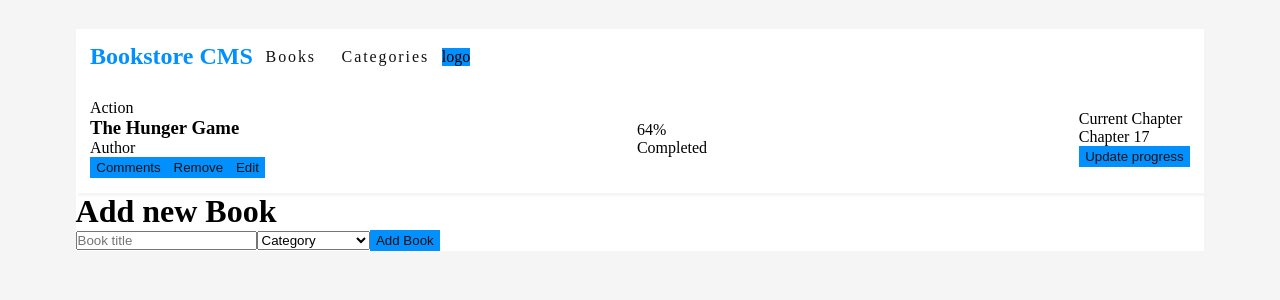
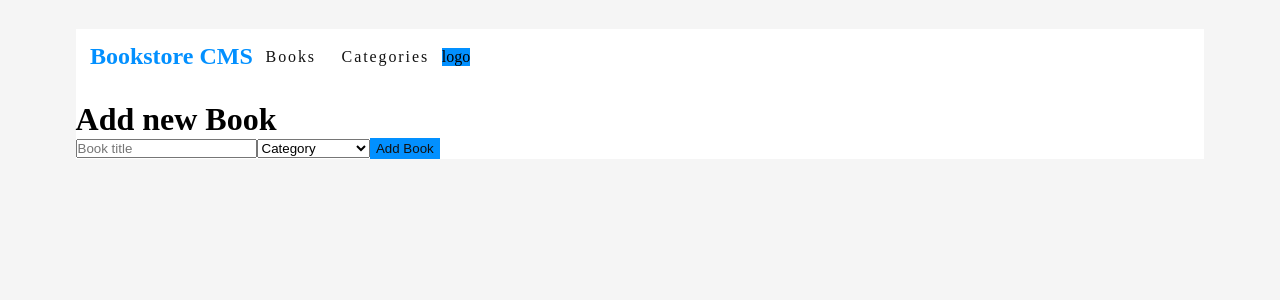
Before and after one commit to aradradev/bookstore, a React (Create React App) app: page / in a window 1280 px wide. Shown: the top 300 px of the page. Built offline with nearby package versions, Linux system fonts and the light colour scheme.

Commit message:
setup redux toolkit

```diff
--- a/package.json
+++ b/package.json
@@ -3,12 +3,14 @@
   "version": "0.1.0",
   "private": true,
   "dependencies": {
+    "@reduxjs/toolkit": "^1.9.5",
     "@testing-library/jest-dom": "^5.16.5",
     "@testing-library/react": "^13.4.0",
     "@testing-library/user-event": "^13.5.0",
     "prop-types": "^15.8.1",
     "react": "^18.2.0",
     "react-dom": "^18.2.0",
+    "react-redux": "^8.1.1",
     "react-router-dom": "^6.14.1",
     "react-scripts": "^5.0.1",
     "web-vitals": "^2.1.4"
--- a/src/components/AddNewBook.js
+++ b/src/components/AddNewBook.js
@@ -1,7 +1,9 @@
 import React, { useState } from 'react';
 
-function AddNewBook() {
+// eslint-disable-next-line react/prop-types
+function AddNewBook({ onAdd }) {
   const categories = ['Category', 'Economy', 'Action', 'Science Fiction'];
+
   const [category, setCategory] = useState('Category');
   const [title, setTitle] = useState('');
   const handleCategory = (e) => {
@@ -9,18 +11,22 @@ function AddNewBook() {
   };
 
   const handleSubmit = (e) => {
-    const newBook = e.target.value;
-    setTitle(newBook);
+    e.preventDefault();
+    if (title.trim() !== '') {
+      onAdd(title, category);
+      setTitle('');
+    }
   };
 
   return (
     <div className="form-input">
       <h1>Add new Book</h1>
+      <form onSubmit={handleSubmit}>
         <input
           type="text"
           placeholder="Book title"
           value={title}
-        onChange={handleSubmit}
+          onChange={(e) => setTitle(e.target.value)}
         />
         <select
           name="category"
@@ -32,9 +38,8 @@ function AddNewBook() {
             <option key={category}>{category}</option>
           ))}
         </select>
-      <button type="button" onSubmit={(e) => setTitle(e.target.value)}>
-        Add Book
-      </button>
+        <button type="button">Add Book</button>
+      </form>
     </div>
   );
 }
--- /dev/null
+++ b/src/components/Book.js
@@ -0,0 +1,35 @@
+/* eslint-disable react/prop-types */
+import React from 'react';
+
+const Book = ({
+  id, title, category, onDelete,
+}) => {
+  const handleDelete = () => {
+    onDelete(id);
+  };
+  return (
+    <div className="row">
+      <div className="cols-m1">
+        <p>{category}</p>
+        <h3>{title}</h3>
+        <p>Author</p>
+        <button type="button">Comments</button>
+        <button type="button" onClick={handleDelete}>
+          Remove
+        </button>
+        <button type="button">Edit</button>
+      </div>
+      <div className="cols-m2">
+        <div className="circle"> </div>
+        <p>64%</p>
+        <p>Completed</p>
+      </div>
+      <div className="cols-m3">
+        <p>Current Chapter</p>
+        <p>Chapter 17</p>
+        <button type="button">Update Progress</button>
+      </div>
+    </div>
+  );
+};
+export default Book;
--- a/src/components/BooksContainer.js
+++ b/src/components/BooksContainer.js
@@ -1,32 +1,41 @@
-import React from 'react';
+import React, { useState } from 'react';
 import AddNewBook from './AddNewBook';
+import Book from './Book';
 
-const BooksContainer = () => (
-  <div className="booksContainer">
-    <div className="rows">
-      <div className="row">
-        <div className="cols-m1">
-          <p>Action</p>
-          <h3>The Hunger Game</h3>
-          <p>Author</p>
-          <button type="button">Comments</button>
-          <button type="button">Remove</button>
-          <button type="button">Edit</button>
-        </div>
-        <div className="cols-m2">
-          <div className="circle"> </div>
-          <p>64%</p>
-          <p>Completed</p>
-        </div>
-        <div className="cols-m3">
-          <p>Current Chapter</p>
-          <p>Chapter 17</p>
-          <button type="button">Update progress</button>
+const BooksContainer = () => {
+  const [books, setBooks] = useState([]);
+
+  const handleDeleteBook = (id) => {
+    setBooks(books.filter((book) => book.id !== id));
+  };
+
+  const handleAddBook = (title, category) => {
+    const newBook = {
+      id: Date.now(),
+      title,
+      category,
+    };
+    setBooks((prevBooks) => [...prevBooks, newBook]);
+  };
+
+  return (
+    <div className="booksContainer">
+      <div className="rows">
+        <div className="book-container">
+          {books.map((book) => (
+            <Book
+              key={book.id}
+              id={book.id}
+              title={book.title}
+              category={book.category}
+              onDelete={handleDeleteBook}
+            />
+          ))}
         </div>
       </div>
+
+      <AddNewBook onAdd={handleAddBook} />
     </div>
-
-    <AddNewBook />
-  </div>
-);
+  );
+};
 export default BooksContainer;
--- /dev/null
+++ b/src/features/books/booksSlice.js
@@ -0,0 +1,17 @@
+import { createSlice } from '@reduxjs/toolkit';
+
+const initialState = {
+  books: [],
+};
+const booksSlice = createSlice({
+  name: 'book',
+  initialState,
+  reducers: {
+    addBook: (state, action) => {
+      state.books.push(action.payload);
+    },
+  },
+});
+export const { addBook } = booksSlice.actions;
+
+export default booksSlice.reducer;
--- /dev/null
+++ b/src/features/categories/categoriesSlice.js
@@ -0,0 +1,19 @@
+import { createSlice } from '@reduxjs/toolkit';
+
+const initialState = {
+  categories: [],
+};
+
+const categoriesSlice = createSlice({
+  name: 'categories',
+  initialState,
+  reducers: {
+    setCategories: (state, action) => {
+      state.categories = action.payload;
+    },
+  },
+});
+// console.log(categoriesSlice);
+
+export const { setCategories } = categoriesSlice.actions;
+export default categoriesSlice.reducer;
--- a/src/index.css
+++ b/src/index.css
@@ -2,11 +2,13 @@
   --azure: #0290ff;
   --black-Two: #121212;
 }
+
 * {
   margin: 0;
   padding: 0;
   box-sizing: border-box;
 }
+
 body {
   background-color: #f5f5f5;
   padding: 0.8rem;
@@ -20,6 +22,7 @@ body {
   background-color: #fff;
   margin: 1rem auto;
 }
+
 .navLinks {
   display: flex;
   align-items: center;
@@ -53,19 +56,29 @@ body {
   float: right;
 }
 
+.book-container {
+  display: flex;
+  flex-direction: column;
+}
+
 .rows {
   display: flex;
   flex-direction: column;
-  justify-content: center;
+  margin: 0.5rem;
 }
 
 .row {
   display: flex;
   padding: 0.9rem;
-  flex-direction: row;
   justify-content: space-between;
   align-items: center;
   box-shadow: 2px 3px 2px #f5f5f5;
+  margin-bottom: 1rem;
+}
+
+.book-container {
+  display: flex;
+  flex-direction: column;
 }
 
 button {
--- a/src/index.js
+++ b/src/index.js
@@ -1,9 +1,15 @@
 import React from 'react';
 import ReactDOM from 'react-dom/client';
 import './index.css';
+import { Provider } from 'react-redux';
 import App from './App';
-
-const Main = () => <App />;
+import store from './store';
 
 const root = ReactDOM.createRoot(document.getElementById('root'));
-root.render(<Main />);
+root.render(
+  <React.StrictMode>
+    <Provider store={store}>
+      <App />
+    </Provider>
+  </React.StrictMode>,
+);
--- /dev/null
+++ b/src/store.js
@@ -0,0 +1,12 @@
+import { configureStore } from '@reduxjs/toolkit';
+import categoriesSlice from './features/categories/categoriesSlice';
+import booksSlice from './features/books/booksSlice';
+
+const store = configureStore({
+  reducer: {
+    categories: categoriesSlice,
+    books: booksSlice,
+  },
+});
+
+export default store;
```
Also changed, not shown: 1 other file (tests, documents, lock files or other folders). Lines whose indentation alone changed are shown as unchanged.
